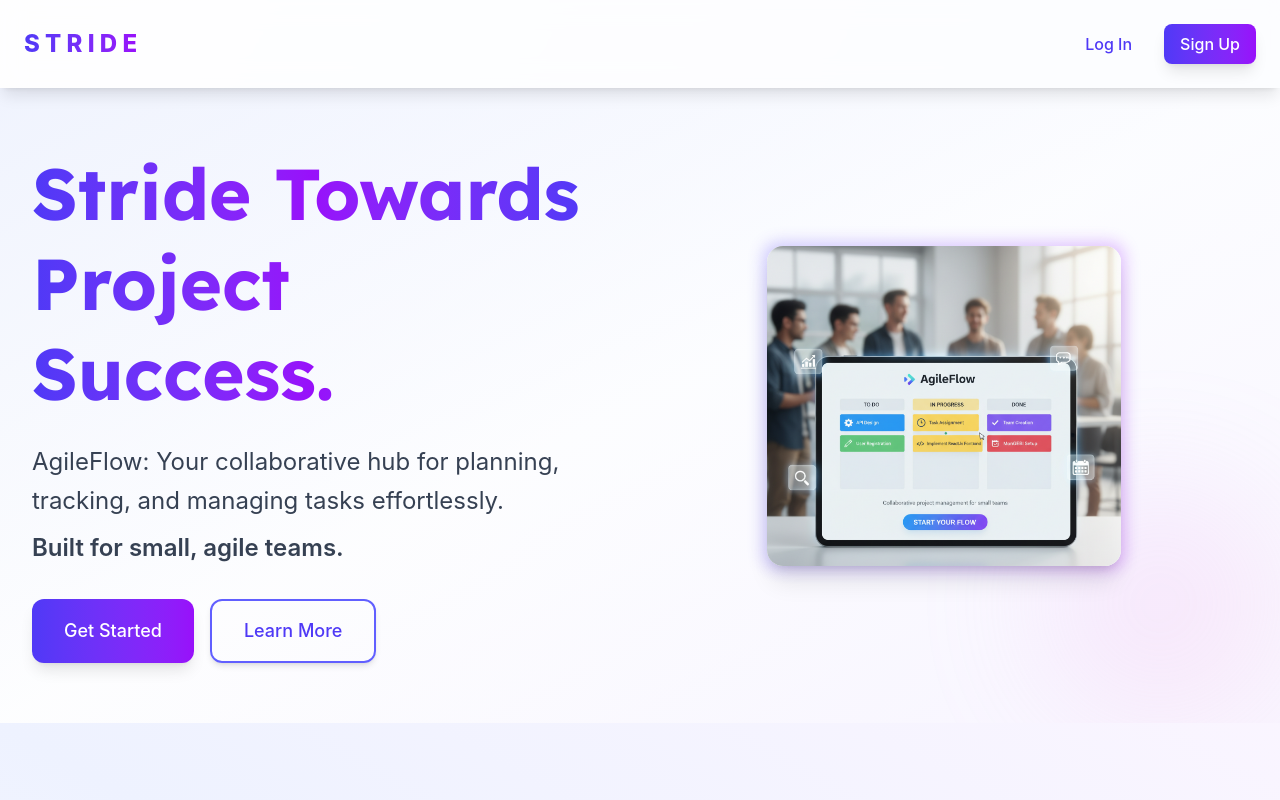
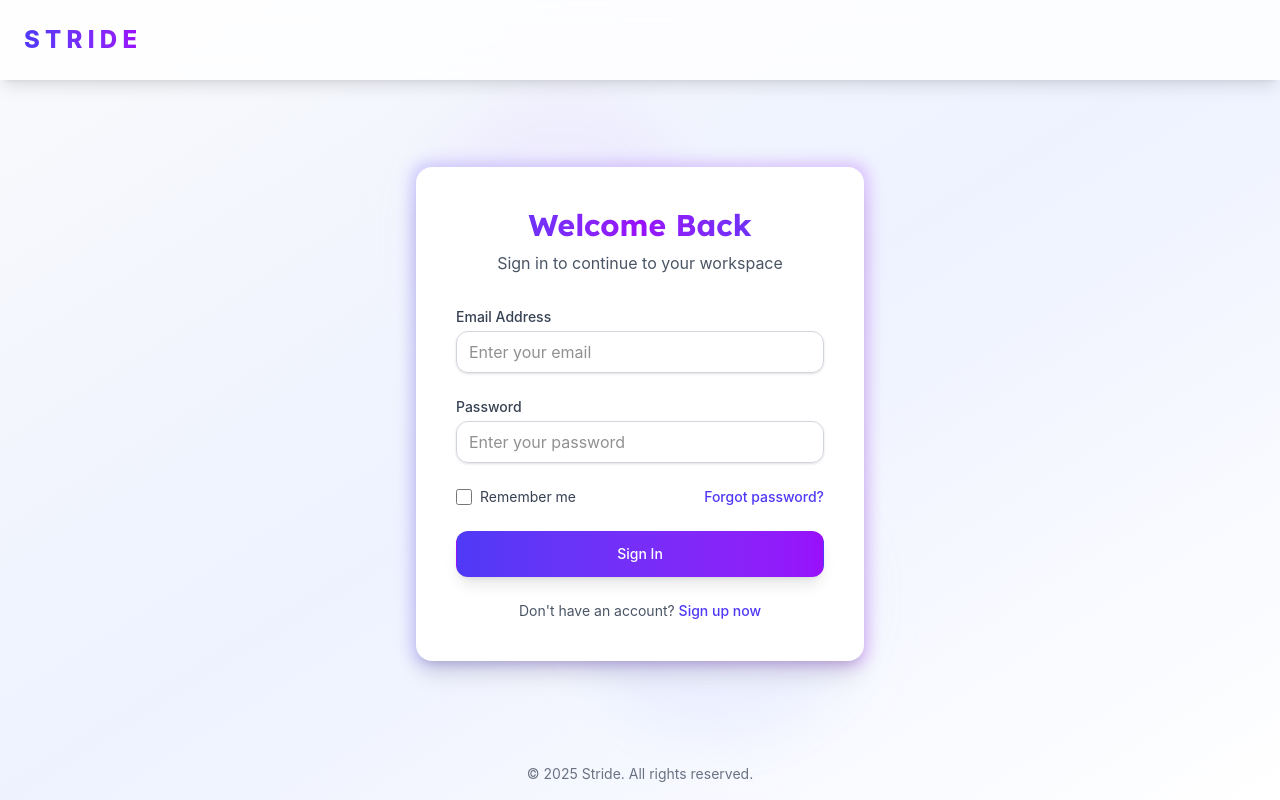
Before and after one commit to HarshithaMarka/Stride, a React (Vite) app in the folder frontend/: page /login in a window 1280 px wide. Shown: the top 800 px of the page. Built offline with nearby package versions, Linux system fonts and the light colour scheme.

Commit message:
feat(log-in): develop a login screen

```diff
--- a/frontend/package.json
+++ b/frontend/package.json
@@ -17,6 +17,7 @@
     "@tailwindcss/vite": "^4.1.13",
     "react": "^19.1.1",
     "react-dom": "^19.1.1",
+    "react-router-dom": "^7.9.3",
     "tailwindcss": "^4.1.13"
   },
   "devDependencies": {
--- a/frontend/src/App.jsx
+++ b/frontend/src/App.jsx
@@ -1,18 +1,25 @@
 import React from 'react';
 import { ThemeProvider } from '@mui/material/styles';
 import CssBaseline from '@mui/material/CssBaseline';
+import { BrowserRouter, Routes, Route } from 'react-router-dom';
 
 // Import the centralized theme configuration
 import { strideTheme } from './styles/strideTheme';
 import HeroPage from './features/pages/components/hero/HeroPage';
+import LoginPage from './features/auth/components/LoginPage';
 
 function App() {
   return (
     // Wrap the app with ThemeProvider and CssBaseline for MUI styling
-    <ThemeProvider theme={strideTheme}>
-      <CssBaseline />
-      <HeroPage />
-    </ThemeProvider>
+    <BrowserRouter>
+      <ThemeProvider theme={strideTheme}>
+        <CssBaseline />
+        <Routes>
+          <Route path="/" element={<HeroPage />} />
+          <Route path="/login" element={<LoginPage />} />
+        </Routes>
+      </ThemeProvider>
+    </BrowserRouter>
   );
 }
 
--- /dev/null
+++ b/frontend/src/features/auth/components/LoginPage.jsx
@@ -0,0 +1,161 @@
+import React, { useState } from 'react';
+import { useNavigate } from 'react-router-dom';
+import StriveButton from '../../../components/button/StriveButton';
+
+const LoginPage = () => {
+    const navigate = useNavigate();
+    const [formData, setFormData] = useState({
+        email: '',
+        password: ''
+    });
+
+    const handleChange = (e) => {
+        setFormData({
+            ...formData,
+            [e.target.name]: e.target.value
+        });
+    };
+
+    const handleSubmit = (e) => {
+        e.preventDefault();
+        console.log('Login submitted:', formData);
+        // TODO: Implement actual login logic
+    };
+
+    return (
+        <div className="min-h-screen bg-gradient-to-br from-gray-50 via-indigo-50 to-white flex flex-col">
+            {/* Header */}
+            <header className="w-full p-4 md:p-6 bg-white/80 backdrop-blur-md shadow-lg sticky top-0 z-20">
+                <nav className="flex justify-between items-center max-w-7xl mx-auto">
+                    <a
+                        href="/"
+                        className="group text-2xl font-extrabold relative overflow-hidden"
+                        aria-label="Stride Home"
+                    >
+                        <span className="bg-gradient-to-r from-indigo-600 to-purple-600 bg-clip-text text-transparent
+                                     group-hover:animate-gradient-x">
+                            S T R I D E
+                        </span>
+                        <span className="absolute bottom-0 left-0 w-full h-0.5 bg-gradient-to-r from-indigo-600 to-purple-600
+                                     transform scale-x-0 transition-transform duration-300 group-hover:scale-x-100"></span>
+                    </a>
+                </nav>
+            </header>
+
+            {/* Main Content */}
+            <main className="flex-grow flex items-center justify-center px-4 sm:px-6 lg:px-8">
+                <div className="relative w-full max-w-md">
+                    {/* Background Effects */}
+                    <div className="absolute -top-20 left-0 w-72 h-72 bg-purple-300 rounded-full mix-blend-multiply filter blur-xl opacity-10 animate-blob"></div>
+                    <div className="absolute -bottom-20 right-0 w-72 h-72 bg-indigo-300 rounded-full mix-blend-multiply filter blur-xl opacity-10 animate-blob animation-delay-4000"></div>
+
+                    {/* Login Form Card */}
+                    <div className="relative">
+                        <div className="absolute -inset-1 bg-gradient-to-r from-indigo-600 to-purple-600 rounded-2xl blur opacity-25
+                                    group-hover:opacity-75 transition duration-1000"></div>
+                        <div className="relative bg-white shadow-xl rounded-2xl p-8 sm:p-10">
+                            <div className="text-center mb-8">
+                                <h2 className="text-3xl font-bold bg-gradient-to-r from-indigo-600 via-purple-600 to-indigo-600
+                                             bg-clip-text text-transparent">
+                                    Welcome Back
+                                </h2>
+                                <p className="mt-2 text-gray-600">Sign in to continue to your workspace</p>
+                            </div>
+
+                            <form onSubmit={handleSubmit} className="space-y-6">
+                                <div>
+                                    <label htmlFor="email" className="block text-sm font-medium text-gray-700">
+                                        Email Address
+                                    </label>
+                                    <input
+                                        id="email"
+                                        name="email"
+                                        type="email"
+                                        required
+                                        value={formData.email}
+                                        onChange={handleChange}
+                                        className="mt-1 block w-full px-3 py-2 border border-gray-300 rounded-xl shadow-sm
+                                                 focus:ring-indigo-500 focus:border-indigo-500 transition-colors duration-200"
+                                        placeholder="Enter your email"
+                                    />
+                                </div>
+
+                                <div>
+                                    <label htmlFor="password" className="block text-sm font-medium text-gray-700">
+                                        Password
+                                    </label>
+                                    <input
+                                        id="password"
+                                        name="password"
+                                        type="password"
+                                        required
+                                        value={formData.password}
+                                        onChange={handleChange}
+                                        className="mt-1 block w-full px-3 py-2 border border-gray-300 rounded-xl shadow-sm
+                                                 focus:ring-indigo-500 focus:border-indigo-500 transition-colors duration-200"
+                                        placeholder="Enter your password"
+                                    />
+                                </div>
+
+                                <div className="flex items-center justify-between">
+                                    <div className="flex items-center">
+                                        <input
+                                            id="remember-me"
+                                            name="remember-me"
+                                            type="checkbox"
+                                            className="h-4 w-4 text-indigo-600 focus:ring-indigo-500 border-gray-300 rounded"
+                                        />
+                                        <label htmlFor="remember-me" className="ml-2 block text-sm text-gray-700">
+                                            Remember me
+                                        </label>
+                                    </div>
+
+                                    <div className="text-sm">
+                                        <a href="#" className="font-medium text-indigo-600 hover:text-indigo-500">
+                                            Forgot password?
+                                        </a>
+                                    </div>
+                                </div>
+
+                                <div>
+                                    <StriveButton
+                                        type="submit"
+                                        variant="contained"
+                                        color="primary"
+                                        fullWidth
+                                        className="group relative w-full py-3 px-4 border border-transparent text-sm font-medium
+                                                 rounded-xl text-white bg-gradient-to-r from-indigo-600 to-purple-600
+                                                 hover:from-indigo-700 hover:to-purple-700 focus:outline-none focus:ring-2
+                                                 focus:ring-offset-2 focus:ring-indigo-500 transition-all duration-300
+                                                 transform hover:-translate-y-0.5"
+                                    >
+                                        Sign In
+                                    </StriveButton>
+                                </div>
+                            </form>
+
+                            <div className="mt-6 text-center">
+                                <p className="text-sm text-gray-600">
+                                    Don't have an account?{' '}
+                                    <button
+                                        onClick={() => navigate('/signup')}
+                                        className="font-medium text-indigo-600 hover:text-indigo-500 transition-colors duration-200"
+                                    >
+                                        Sign up now
+                                    </button>
+                                </p>
+                            </div>
+                        </div>
+                    </div>
+                </div>
+            </main>
+
+            {/* Footer */}
+            <footer className="py-4 text-center text-gray-500 text-sm">
+                <p>&copy; {new Date().getFullYear()} Stride. All rights reserved.</p>
+            </footer>
+        </div>
+    );
+};
+
+export default LoginPage;
--- a/frontend/src/features/pages/components/hero/HeroPage.jsx
+++ b/frontend/src/features/pages/components/hero/HeroPage.jsx
@@ -1,4 +1,5 @@
 import React from 'react';
+import { useNavigate } from 'react-router-dom';
 import StriveButton from '../../../../components/button/StriveButton';
 import heroImage from '../../../../assets/images/hero.png'
 
@@ -30,7 +31,7 @@ const CheckCircleSVG = (props) => (
 
 
 // --- Feature Card Component (Helper) ---
-const FeatureCard = ({ icon: IconComponent, title, description, animationClass }) => (
+const FeatureCard = ({  title, description, animationClass }) => (
     <div
         className={`group relative ${animationClass}`}
     >
@@ -140,6 +141,7 @@ const CallToActionSection = () => (
 
 // --- Main Hero Page Component ---
 const HeroPage = () => {
+    const navigate = useNavigate();
     return (
         <div className="min-h-screen bg-gradient-to-br from-gray-50 via-indigo-50 to-white flex flex-col">
             {/* 1. Navigation Header */}
@@ -164,7 +166,7 @@ const HeroPage = () => {
                         <StriveButton
                             variant="text"
                             color="primary"
-                            onClick={() => console.log('Login clicked')}
+                            onClick={() => navigate('/login')}
                             className="text-indigo-600 hover:text-indigo-700 transition-all duration-300 ease-in-out
                                      hover:scale-105 focus:outline-none focus:ring-2 focus:ring-indigo-500 focus:ring-offset-2"
                             aria-label="Log in to your account"
```
Also changed, not shown: 1 other file (tests, documents, lock files or other folders).
